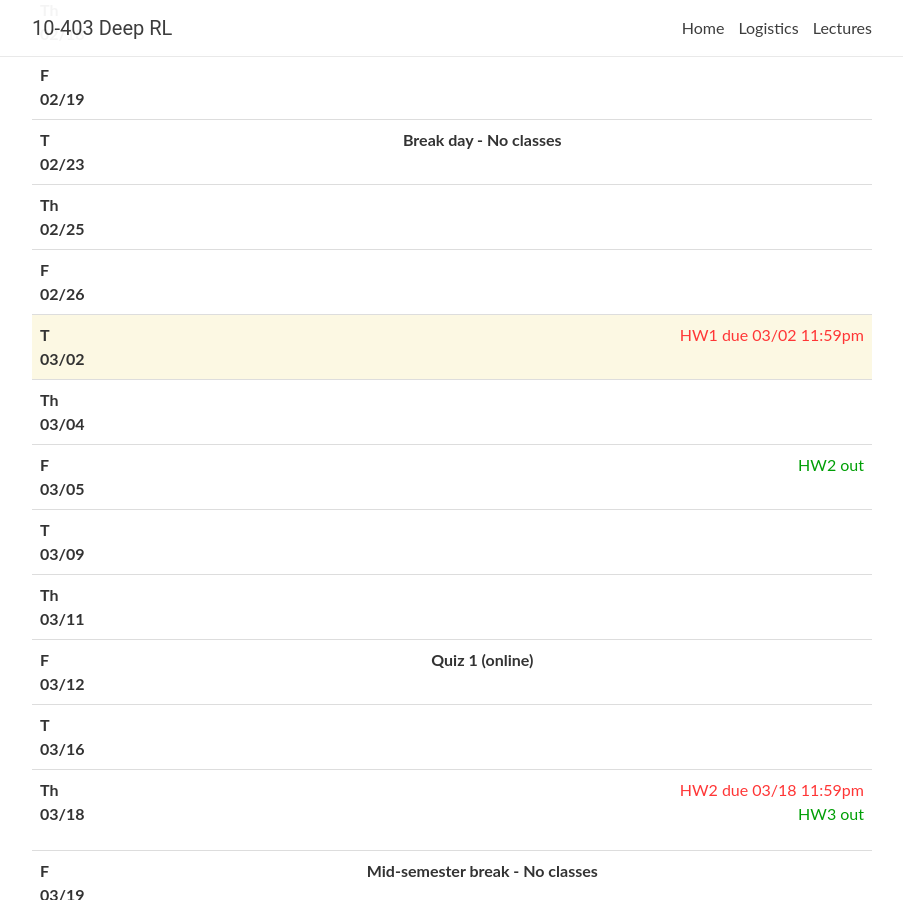
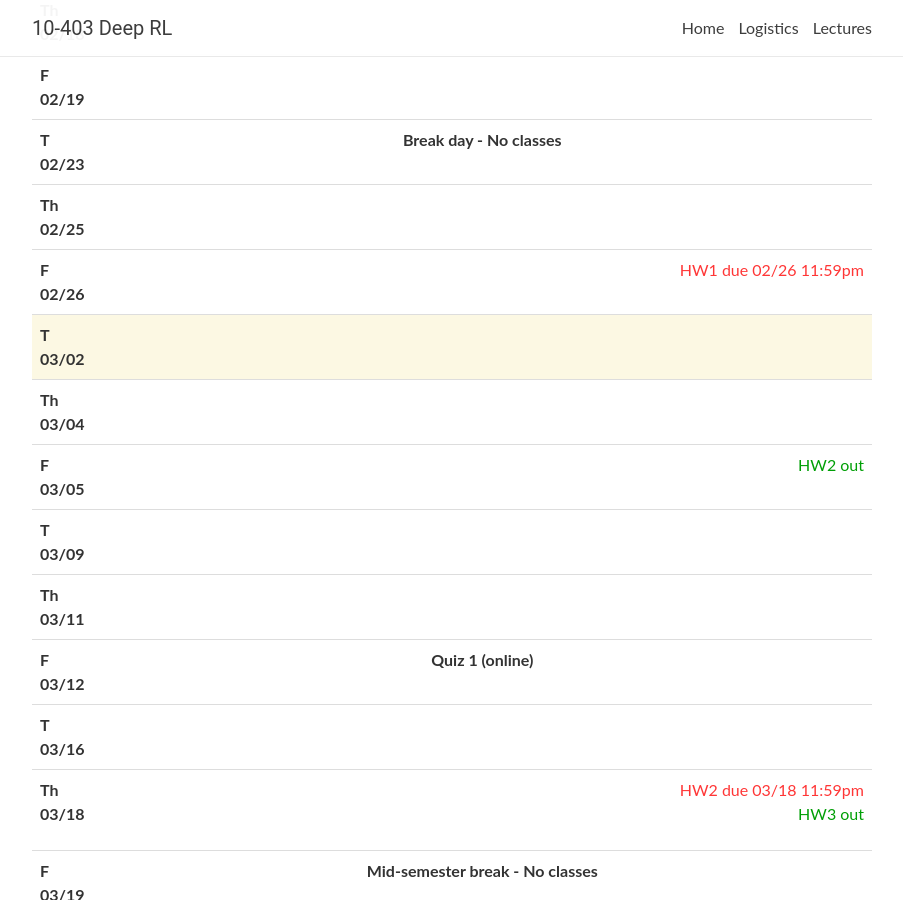
Before and after one commit to cmudeeprl/403_website, a Jekyll site: the page built from _pages/lectures.md, in a window 1280 px wide and 900 px high, scrolled down 679 px. Shown: the whole window, without its empty margins (188-1091 px from the left). Built offline with Jekyll 4.4.1, drawn with Linux system fonts in a browser that asks for light colours; nearby versions of some CDN libraries; comment, search, counter and statistics services are not loaded.

```diff
--- a/_data/lectures.yml
+++ b/_data/lectures.yml
@@ -219,18 +219,18 @@
   notes:
   readings:
     # - Doersch <a href="https://arxiv.org/abs/1606.05908" target="_blank">Tutorial on Variational Autoencoders</a>
-  logistics:
+  logistics: <span class="deadline">HW1 due 02/26 11:59pm</span>
 
 - date: T 03/02
   lecturer:
   title: >
     <strong>Dynamic Programming, Policy Iteration, Value Iteration</strong>
   slides: https://cmudeeprl.github.io/403_website/assets/lectures/s21/s21_lec7_MDP_policyvalueIter.pdf
-  video:
+  video: https://scs.hosted.panopto.com/Panopto/Pages/Viewer.aspx?id=9303e43e-b0ab-4c36-861c-acdf011fd784
   readings:
     - <a href="http://incompleteideas.net/book/RLbook2018.pdf" target="_blank">S & B Textbook</a>, Ch3, Ch4
     - <a href="https://distill.pub/2019/paths-perspective-on-value-learning/" target="blank">The Path perspective on Value Learning </a> (blogpost)
-  logistics: <span class="deadline">HW1 due 03/02 11:59pm</span>
+  logistics:
 
 - date: Th 03/04
   lecturer:
```
